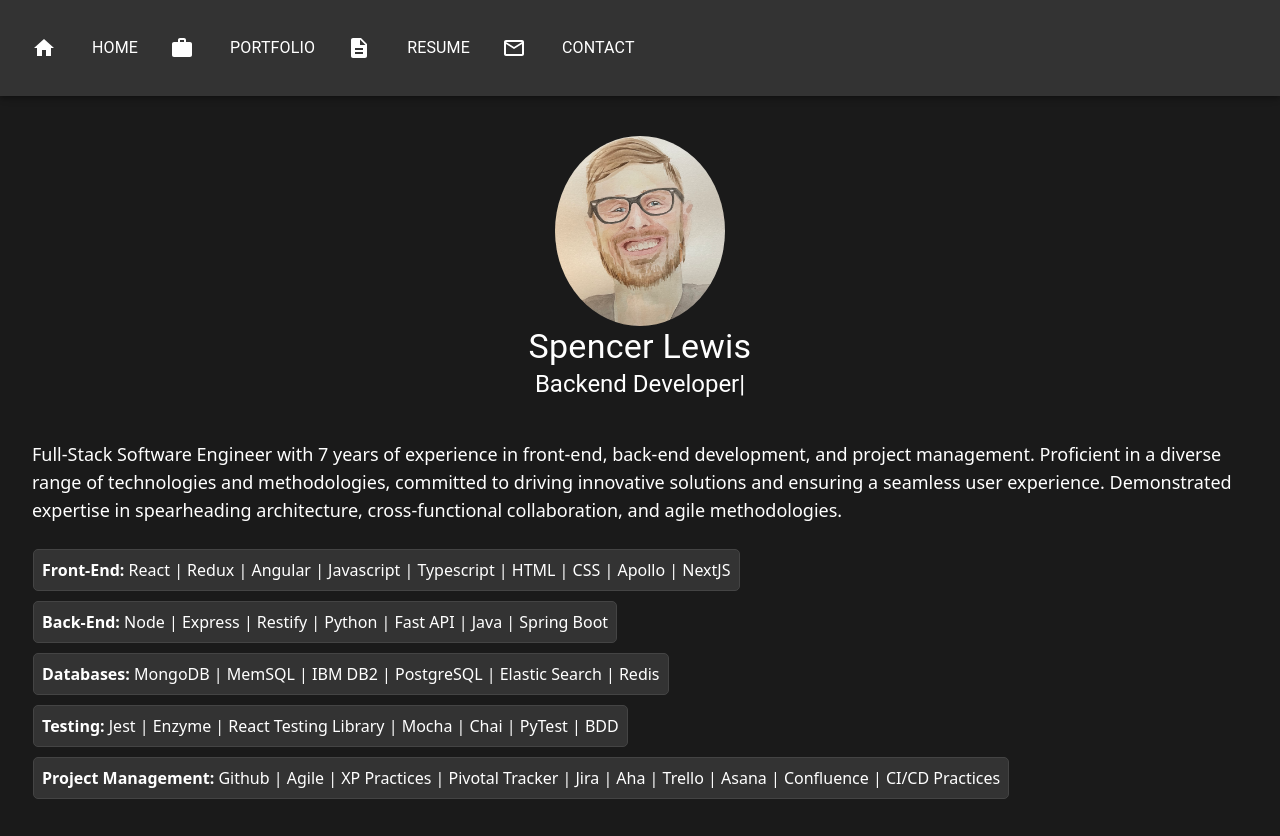
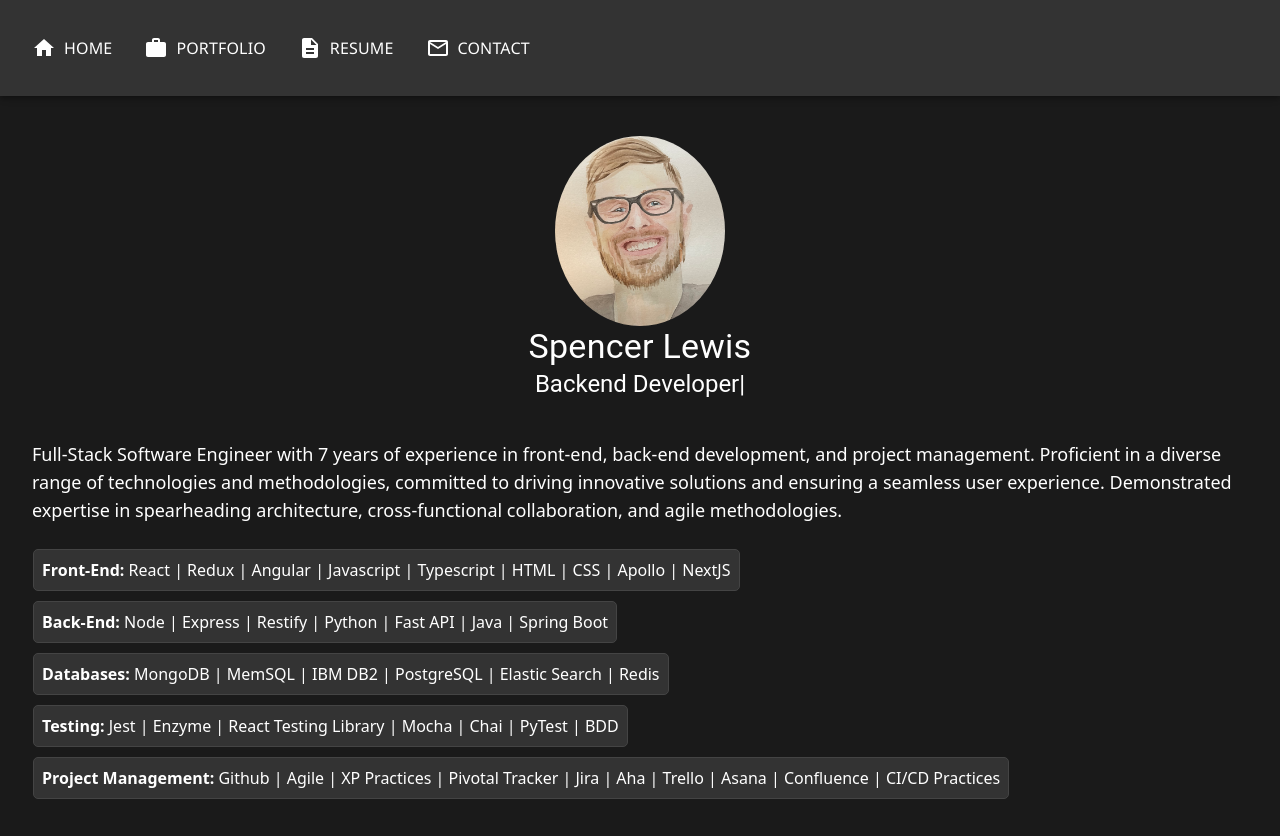
Before and after one commit to Spencer-Lewis/dev, a React (Vite) app: page / in a window 1280 px wide. Built offline with nearby package versions, Linux system fonts and the light colour scheme.

Commit message:
header styles

```diff
--- a/src/components/Header.jsx
+++ b/src/components/Header.jsx
@@ -66,8 +66,8 @@ function ResponsiveAppBar() {
                     fontFamily: 'Segoe UI',
                   }}
                 >
-                  <ListItemIcon sx={{ color: 'white', mr: 0.5 }}>{page.icon}</ListItemIcon>
-                  <Typography variant="body1">{page.label}</Typography>
+                  <ListItemIcon sx={{ color: 'white', mr: -3 }}>{page.icon}</ListItemIcon>
+                  <Typography variant="body1" sx={{fontFamily:"Segoe UI", marginLeft: 0}}>{page.label}</Typography>
                 </Button>
               </Link>
             ))}
```
